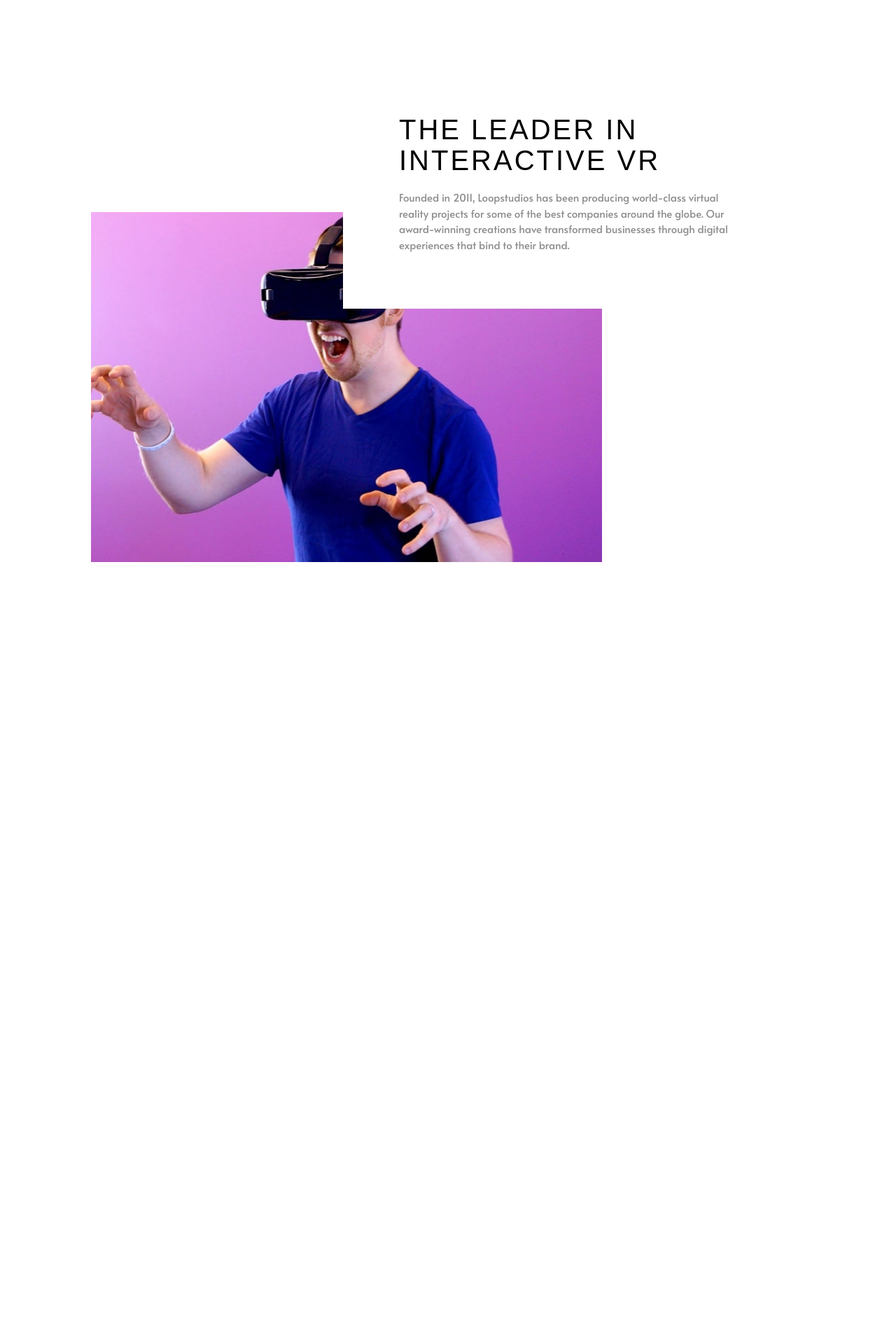
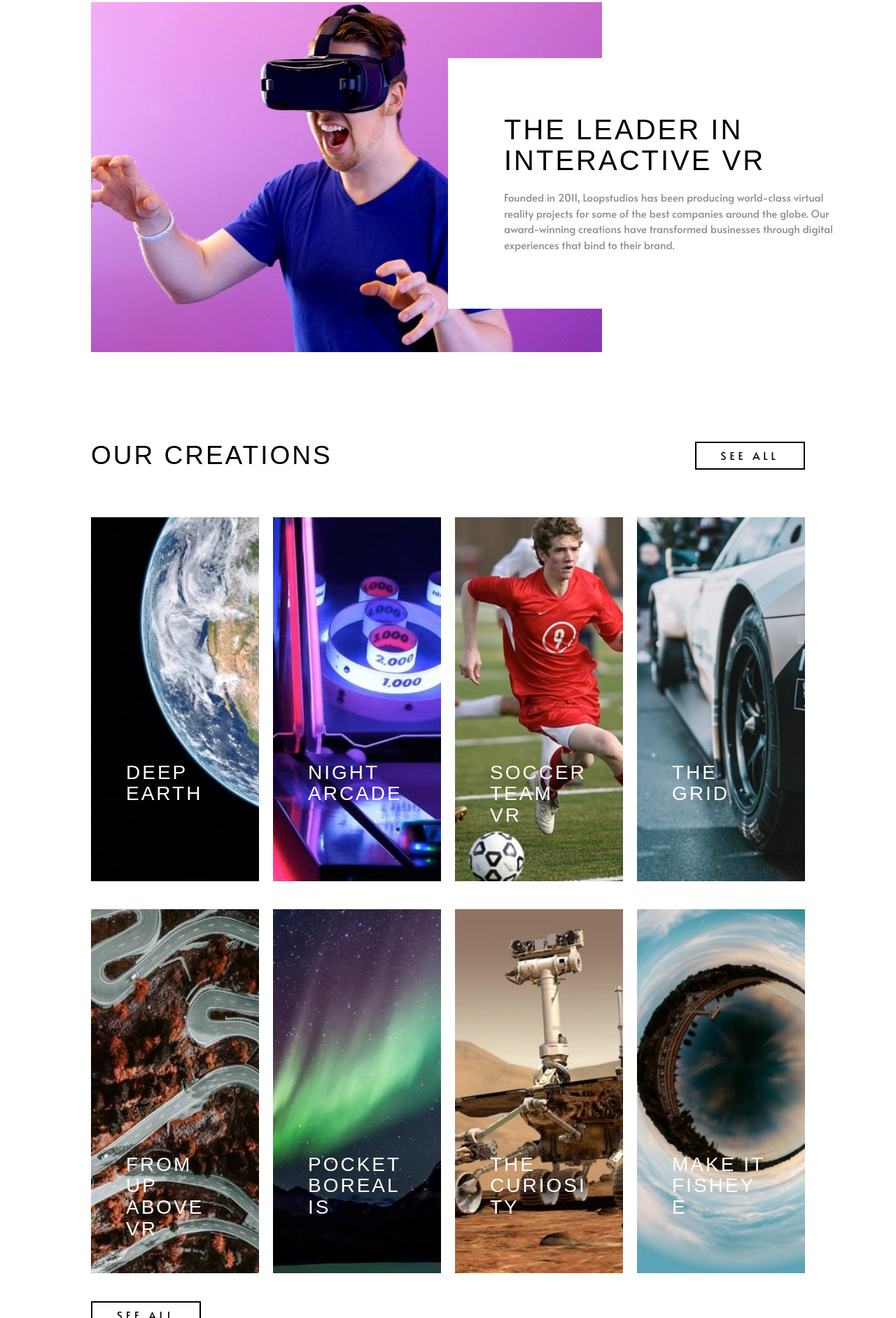
Before and after one commit to stefanovidmar2005/loopstudios-landing-page-, a plain HTML site: page index.html in a window 1280 px wide. Shown: the part 917-2800 px from the top of the page at 70% size. Drawn offline with Linux system fonts and the light colour scheme.

Commit message:
Update index.html

```diff
--- a/index.html
+++ b/index.html
@@ -44,12 +44,12 @@
     </header>
 
     <main class="interactive-vr interactive">
-      <div class="interactive__container interactive__container-hidden">
+      <div class="interactive__container interactive__container-">
         <div class="interactive__image"></div>
       </div>
 
       <article class="first__article">
-        <div class="first__article-content text-hidden">
+        <div class="first__article-content text-">
           <h2>The leader in interactive VR</h2>
           <p>
             Founded in 2011, Loopstudios has been producing world-class virtual
@@ -61,43 +61,43 @@
       </article>
 
       <article class="second__article">
-        <div class="flex-cont header-hidden">
+        <div class="flex-cont header-">
           <h3>Our creations</h3>
-          <button class="see-all hidden-1">See all</button>
+          <button class="see-all -1">See all</button>
         </div>
 
         <div class="cards">
-          <div class="card card-1 card-left-hidden">
+          <div class="card card-1 card-left-">
             <h4>Deep earth</h4>
           </div>
-          <div class="card card-2 card-left-hidden">
+          <div class="card card-2 card-left-">
             <h4>Night arcade</h4>
           </div>
-          <div class="card card-3 card-left-hidden">
+          <div class="card card-3 card-left-">
             <h4>Soccer team VR</h4>
           </div>
-          <div class="card card-4 card-left-hidden">
+          <div class="card card-4 card-left-">
             <h4>The grid</h4>
           </div>
-          <div class="card card-5 card-right-hidden">
+          <div class="card card-5 card-right-">
             <h4>From up above VR</h4>
           </div>
-          <div class="card card-6 card-right-hidden">
+          <div class="card card-6 card-right-">
             <h4>Pocket borealis</h4>
           </div>
-          <div class="card card-7 card-right-hidden">
+          <div class="card card-7 card-right-">
             <h4>The curiosity</h4>
           </div>
-          <div class="card card-8 card-right-hidden">
+          <div class="card card-8 card-right-">
             <h4>Make it fisheye</h4>
           </div>
           <div class="center">
-            <button class="see-all hidden-2">See all</button>
+            <button class="see-all -2">See all</button>
           </div>
         </div>
       </article>
     </main>
-    <footer class="footer__content-hidden">
+    <footer class="footer__content-">
       <div class="footer_content">
         <img src="/images/logo.svg" alt="company logo" />
         <ul>
@@ -113,10 +113,10 @@
 
       <div class="contact__links">
         <div class="extended__flex">
-          <img src="/images/icon-facebook.svg" alt="" />
-          <img src="/images/icon-twitter.svg" alt="" />
-          <img src="/images/icon-pinterest.svg" alt="" />
-          <img src="/images/icon-instagram.svg" alt="" />
+          <img src="/images/icon-facebook.svg" alt= />
+          <img src="/images/icon-twitter.svg" alt= />
+          <img src="/images/icon-pinterest.svg" alt= />
+          <img src="/images/icon-instagram.svg" alt= />
         </div>
         <p class="footer__copyright-description">
           © 2021 Loopstudios. All rights reserved.
```
